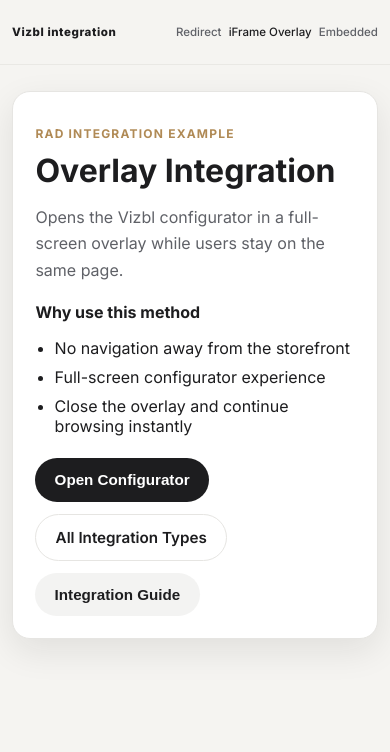
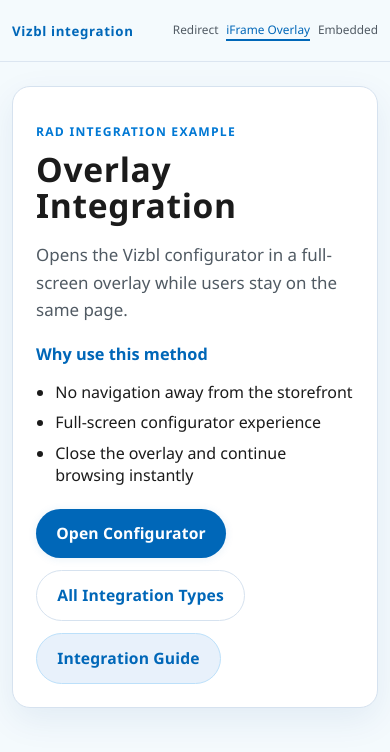
Before and after one commit to CektantGit/RADExample, a plain HTML site: page iframe.html in a window 390 px wide. Drawn offline with Linux system fonts and the light colour scheme.

Commit message:
AI update styles.css

```diff
--- a/styles.css
+++ b/styles.css
@@ -1,15 +1,15 @@
 :root {
-  --bg: #f5f4f1;
+  --bg: #f4fafd;
   --surface: #ffffff;
-  --surface-soft: #f8f8f7;
-  --text: #1d1d1f;
-  --muted: #5f6167;
-  --border: #e6e5e2;
-  --primary: #1d1d1f;
-  --primary-hover: #000000;
-  --accent: #b08a55;
+  --surface-soft: #f7fbff;
+  --text: #1b1b1b;
+  --muted: #505a63;
+  --border: #d6e2ef;
+  --primary: #0067b8;
+  --primary-hover: #005592;
+  --accent: #0078d4;
   --radius: 18px;
-  --shadow: 0 12px 35px rgba(20, 21, 26, 0.09);
+  --shadow: 0 12px 35px rgba(0,60,136, 0.08);
 }
 
 * {
@@ -20,14 +20,19 @@
 body {
   margin: 0;
   padding: 0;
-  font-family: 'Inter', system-ui, -apple-system, Segoe UI, Roboto, sans-serif;
+  font-family: "Segoe UI", "Inter", system-ui, -apple-system, Roboto, sans-serif;
   color: var(--text);
   background: var(--bg);
 }
 
 a {
-  color: inherit;
+  color: var(--primary);
   text-decoration: none;
+  transition: color 0.2s ease;
+}
+
+a:hover {
+  color: var(--primary-hover);
 }
 
 .container {
@@ -40,8 +45,8 @@
   top: 0;
   z-index: 30;
   backdrop-filter: blur(10px);
-  background: rgba(245, 244, 241, 0.86);
-  border-bottom: 1px solid rgba(230, 229, 226, 0.8);
+  background: rgba(244, 250, 253, 0.94);
+  border-bottom: 1px solid rgba(214,226,239, 0.8);
 }
 
 .header-inner {
@@ -53,9 +58,13 @@
 }
 
 .brand {
-  font-weight: 800;
+  font-family: "Segoe UI Semibold", "Segoe UI", "Inter", system-ui, sans-serif;
+  font-weight: 700;
+  letter-spacing: 0.03em;
+  font-size: 1rem;
+  color: var(--primary);
+  text-shadow: 0 1px 0 #eaf6ff;
   letter-spacing: 0.08em;
-  font-size: 0.9rem;
 }
 
 nav {
@@ -68,12 +77,15 @@
   color: var(--muted);
   font-weight: 500;
   font-size: 0.95rem;
-  transition: color 0.2s ease;
+  transition: color 0.2s, border-color 0.2s;
+  border-bottom: 2px solid transparent;
+  padding-bottom: 3px;
 }
 
 nav a:hover,
 nav a.active {
-  color: var(--text);
+  color: var(--primary);
+  border-bottom: 2px solid var(--primary);
 }
 
 .hero {
@@ -81,9 +93,9 @@
 }
 
 .hero-content {
-  background: linear-gradient(145deg, #fff, #f5f5f4);
+  background: linear-gradient(145deg, #f7fbff, #e6f0fa 60%, #fff 100%);
   border: 1px solid var(--border);
-  border-radius: 28px;
+  border-radius: 26px;
   box-shadow: var(--shadow);
   padding: clamp(2rem, 4vw, 4rem);
 }
@@ -92,27 +104,36 @@
   text-transform: uppercase;
   letter-spacing: 0.1em;
   color: var(--accent);
-  font-size: 0.75rem;
+  font-size: 0.76rem;
   font-weight: 700;
   margin-bottom: 0.8rem;
 }
 
 h1 {
   margin: 0;
-  font-size: clamp(2rem, 4.5vw, 3.5rem);
+  font-size: clamp(2.1rem, 4.5vw, 3.3rem);
   line-height: 1.07;
+  font-family: "Segoe UI Semibold", "Segoe UI", "Inter", system-ui, sans-serif;
+  letter-spacing: 0.02em;
 }
 
 .subhead {
   max-width: 62ch;
   color: var(--muted);
-  font-size: 1.08rem;
+  font-size: 1.12rem;
   line-height: 1.6;
   margin: 1rem 0 1.8rem;
 }
 
 .mobile-scroll-cta {
   display: inline-flex;
+  background: var(--primary);
+  color: #fff;
+  font-weight: 600;
+  border-radius: 999px;
+  border: none;
+  padding: 0.9rem 1.55rem;
+  text-shadow: none;
 }
 
 .cards-section {
@@ -120,12 +141,14 @@
 }
 
 .section-heading {
-  margin-bottom: 1.5rem;
+  margin-bottom: 1.6rem;
 }
 
 .section-heading h2 {
-  font-size: clamp(1.5rem, 2vw, 2rem);
-  margin-bottom: 0.5rem;
+  font-size: clamp(1.5rem, 2vw, 2.1rem);
+  margin-bottom: 0.52rem;
+  color: var(--primary);
+  font-family: "Segoe UI Semibold", "Segoe UI", "Inter", system-ui, sans-serif;
 }
 
 .section-heading p {
@@ -136,7 +159,7 @@
 .integration-grid {
   display: grid;
   grid-template-columns: repeat(3, minmax(0, 1fr));
-  gap: 1rem;
+  gap: 1.1rem;
 }
 
 .integration-card {
@@ -148,11 +171,18 @@
   display: flex;
   flex-direction: column;
   gap: 0.8rem;
+  transition: box-shadow 0.18s, border 0.18s;
+}
+
+.integration-card:hover {
+  box-shadow: 0 8px 32px rgba(0,103,184, 0.10);
+  border-color: #aad4f6;
 }
 
 .integration-card h3 {
   margin: 0;
-  font-size: 1.2rem;
+  font-size: 1.18rem;
+  font-weight: 600;
 }
 
 .integration-card p {
@@ -172,43 +202,53 @@
 }
 
 .btn {
-  border: 0;
+  border: none;
   border-radius: 999px;
-  padding: 0.82rem 1.2rem;
-  font-size: 0.95rem;
+  padding: 0.84rem 1.26rem;
+  font-family: "Segoe UI Semibold", "Segoe UI", "Inter", system-ui, sans-serif;
+  font-size: 0.98rem;
   font-weight: 600;
   cursor: pointer;
-  transition: transform 0.15s ease, background 0.2s ease, color 0.2s ease;
+  transition: transform 0.15s, background 0.2s, color 0.2s;
   display: inline-flex;
   align-items: center;
   justify-content: center;
+  letter-spacing: 0.01em;
 }
 
-.btn:hover {
-  transform: translateY(-1px);
+.btn:active {
+  transform: scale(0.98);
 }
 
 .btn-primary {
   background: var(--primary);
   color: #fff;
+  box-shadow: 0 1px 8px 0 rgba(34,113,191,0.10);
 }
 
-.btn-primary:hover {
+.btn-primary:hover,
+.mobile-scroll-cta:hover {
   background: var(--primary-hover);
 }
 
 .btn-secondary {
-  background: #f3f3f2;
-  color: var(--text);
+  background: #e8f1fb;
+  color: var(--primary);
+  border: 1px solid #bce0fa;
 }
 
 .btn-secondary:hover {
-  background: #ececeb;
+  background: #cbe6fa;
 }
 
 .btn-ghost {
   border: 1px solid var(--border);
   background: transparent;
+  color: var(--primary);
+}
+
+.btn-ghost:hover {
+  background: #eaf3fc;
 }
 
 .product-page {
@@ -217,8 +257,8 @@
 
 .product-grid {
   display: grid;
-  grid-template-columns: minmax(320px, 1.02fr) minmax(320px, 0.98fr);
-  gap: 2.25rem;
+  grid-template-columns: minmax(320px, 1.01fr) minmax(320px, 0.99fr);
+  gap: 2.2rem;
 }
 
 .single-column .product-grid {
@@ -235,17 +275,20 @@
 }
 
 .product-details {
-  padding: 1.4rem;
+  padding: 1.44rem;
 }
 
 .mini-heading {
   margin: 1.2rem 0 0.7rem;
-  font-size: 1rem;
+  font-size: 1.02rem;
+  color: var(--primary);
+  font-family: "Segoe UI Semibold", "Segoe UI", "Inter", system-ui, sans-serif;
 }
 
 .description {
   color: var(--muted);
-  line-height: 1.65;
+  line-height: 1.62;
+  font-size: 1.06rem;
 }
 
 .feature-list {
@@ -259,19 +302,19 @@
 .cta-group {
   display: flex;
   flex-wrap: wrap;
-  gap: 0.75rem;
+  gap: 0.76rem;
 }
 
 .copy-status {
-  margin: 0.8rem 0 0;
+  margin: 0.85rem 0 0;
   min-height: 1.2em;
   color: var(--muted);
-  font-size: 0.9rem;
+  font-size: 0.93rem;
 }
 
 .integration-note {
   margin-top: 1.25rem;
-  padding: 1rem;
+  padding: 1.02rem;
   border: 1px solid var(--border);
   background: var(--surface-soft);
   border-radius: 12px;
@@ -307,7 +350,7 @@
 .overlay-backdrop {
   position: absolute;
   inset: 0;
-  background: rgba(14, 14, 16, 0.7);
+  background: rgba(14, 30, 53, 0.60);
 }
 
 .overlay-panel {
@@ -316,9 +359,9 @@
   height: min(88vh, 920px);
   border-radius: 16px;
   overflow: hidden;
-  border: 1px solid #2f2f34;
-  box-shadow: 0 28px 50px rgba(0, 0, 0, 0.35);
-  background: #121316;
+  border: 1.5px solid #c0daf5;
+  box-shadow: 0 28px 50px rgba(0, 103, 184, 0.22);
+  background: #f7fbff;
 }
 
 .overlay-panel iframe,
@@ -326,6 +369,7 @@
   width: 100%;
   height: 100%;
   border: 0;
+  background: #f7fbff;
 }
 
 .overlay-close {
@@ -333,13 +377,13 @@
   top: 0.8rem;
   right: 0.8rem;
   z-index: 2;
-  border: 1px solid rgba(255, 255, 255, 0.3);
+  border: 1px solid rgba(31, 123, 183, 0.35);
   width: 38px;
   height: 38px;
   border-radius: 50%;
-  background: rgba(15, 15, 16, 0.7);
-  color: #fff;
-  font-size: 1.4rem;
+  background: rgba(231, 247, 255, 0.84);
+  color: var(--primary);
+  font-size: 1.35rem;
   line-height: 1;
   cursor: pointer;
 }
@@ -354,7 +398,6 @@
   grid-template-columns: 1fr;
 }
 
-
 .embedded-shell {
   min-height: 760px;
   overflow: hidden;
@@ -366,8 +409,6 @@
   .split-grid {
     grid-template-columns: 1fr;
   }
-
-
   .embedded-shell {
     min-height: 620px;
   }
@@ -379,33 +420,34 @@
   }
 
   .header-inner {
-    min-height: 64px;
+    min-height: 61px;
     gap: 0.45rem;
   }
 
   .brand {
-    font-size: 0.72rem;
+    font-size: 0.83rem;
     letter-spacing: 0.05em;
     white-space: nowrap;
   }
 
   nav {
-    gap: 0.45rem;
+    gap: 0.49rem;
     flex-wrap: nowrap;
     justify-content: flex-end;
   }
 
   nav a {
-    font-size: 0.72rem;
+    font-size: 0.74rem;
     white-space: nowrap;
+    padding-bottom: 2px;
   }
 
   .hero {
-    padding-top: 3.2rem;
+    padding-top: 3.1rem;
   }
 
   .product-page {
-    padding-top: 1.6rem;
+    padding-top: 1.52rem;
   }
 
   .overlay-panel {
```
